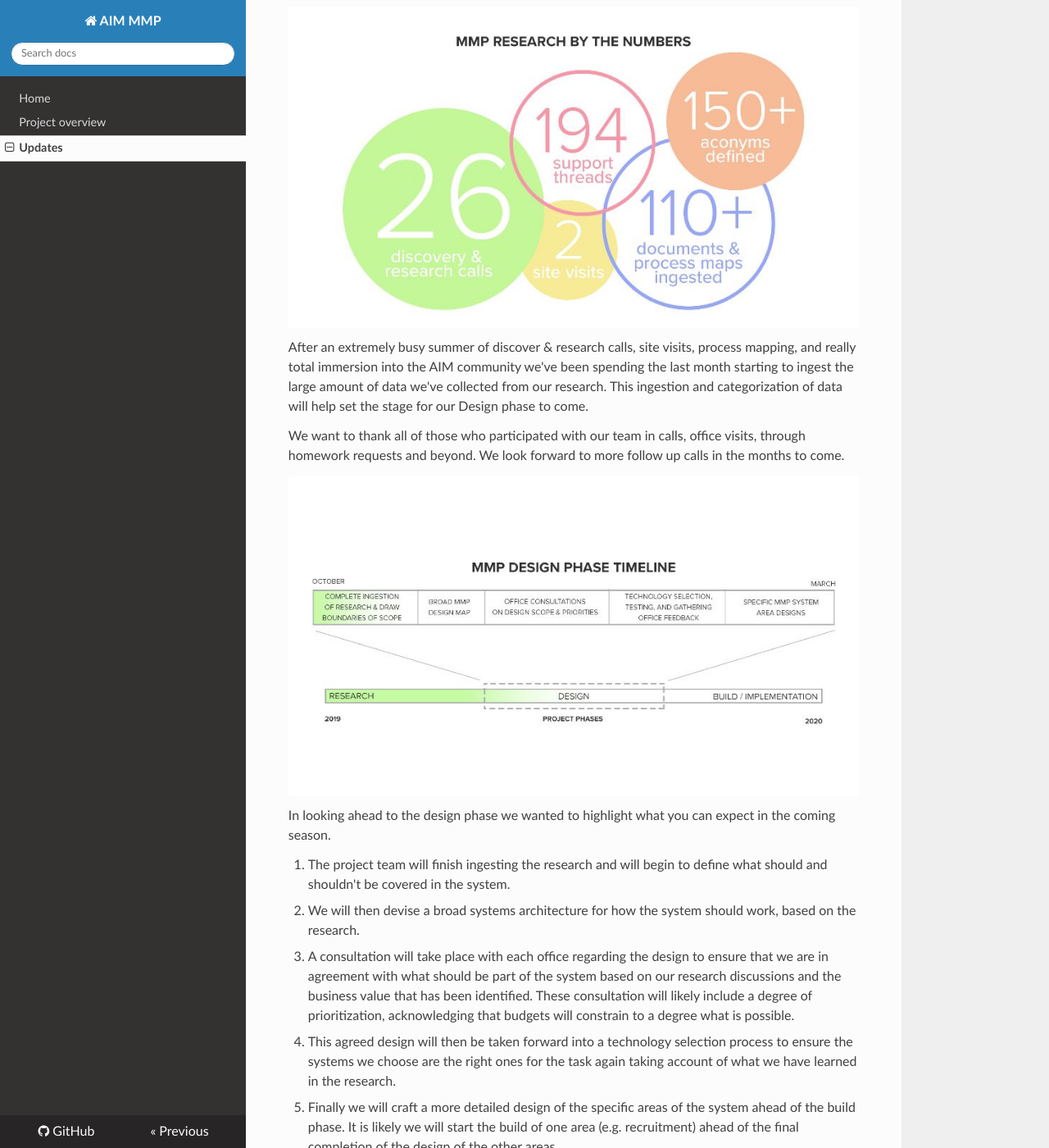
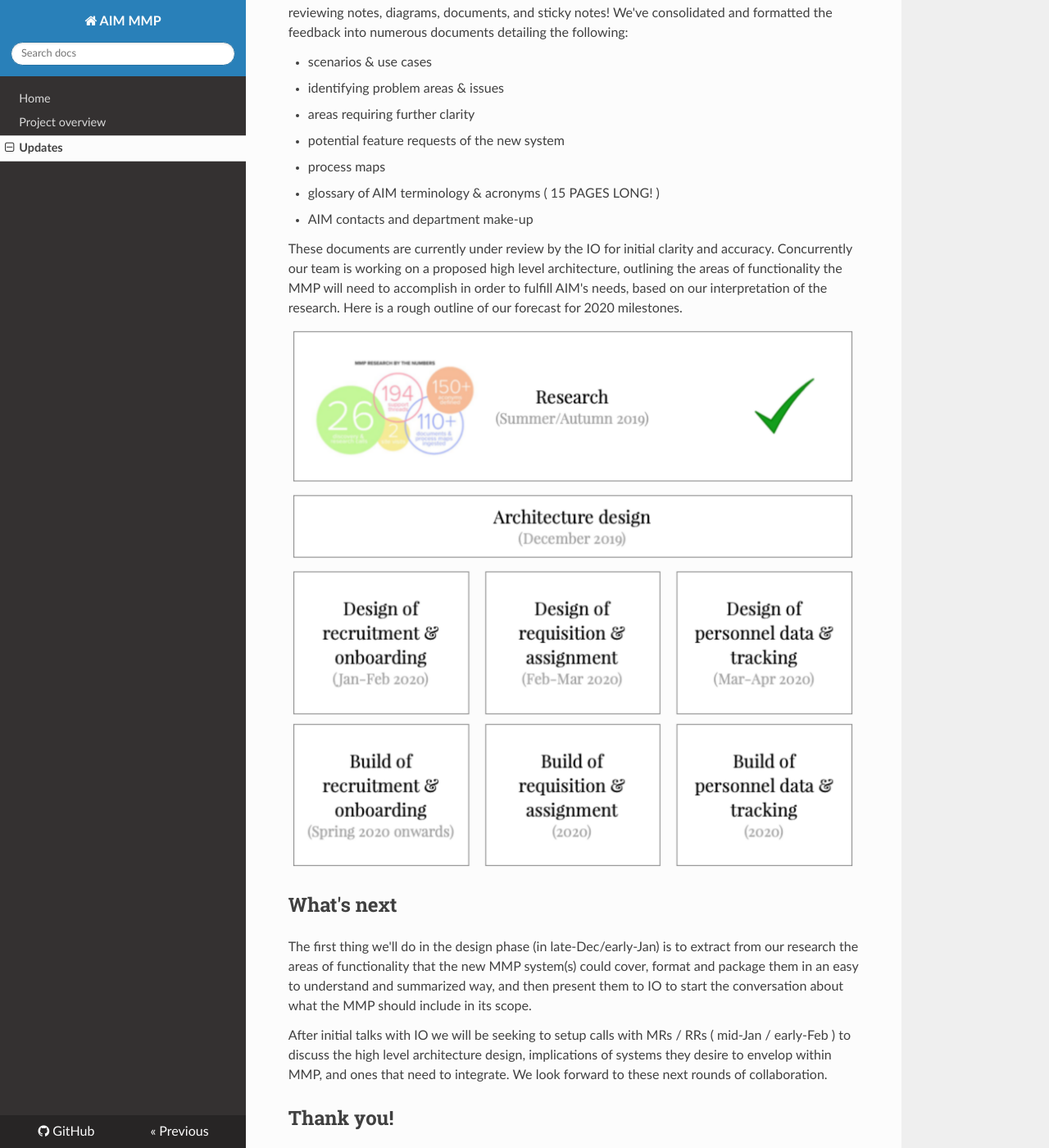
Before and after one commit to surupartners/AIM-MMP-Wiki, an MkDocs documentation site: the page built from docs/updates.md, in a window 1280 px wide and 1400 px high, scrolled down 571 px. Shown: the whole window at 82% size. Built offline with MkDocs 1.6.1, drawn with Linux system fonts in a browser that asks for light colours; nearby versions of some CDN libraries; some of the changed text lies outside the part shown.

Commit message:
dec update

```diff
--- a/docs/updates.md
+++ b/docs/updates.md
@@ -4,10 +4,58 @@ If you want to receive email updates, ask to be added to the mailing list by ema
 
 - - -
 
+- [December 2019](#december-2019)
 - [October 2019](#october-2019)
 - [July 2019](#july-2019)
 - [June 2019](#june-2019)
 - [April 2019](#april-2019)
+
+- - -
+# December 2019
+Welcome to another update on the MMP (Member Management Platform) Project from the MMP Project Team. We have finally concluded the research phase of the project after months of reviewing notes, diagrams, documents, and sticky notes! We've consolidated and formatted the feedback into numerous documents detailing the following:
+
+- scenarios & use cases
+- identifying problem areas & issues
+- areas requiring further clarity
+- potential feature requests of the new system
+- process maps
+- glossary of AIM terminology & acronyms ( 15 PAGES LONG! )
+- AIM contacts and department make-up
+
+These documents are currently under review by the IO for initial clarity and accuracy. Concurrently our team is working on a proposed high level architecture, outlining the areas of functionality the MMP will need to accomplish in order to fulfill AIM's needs, based on our interpretation of the research. Here is a rough outline of our forecast for 2020 milestones.
+
+![](images/dec-19.png)
+
+## What's next
+The first thing we'll do in the design phase (in late-Dec/early-Jan) is to extract from our research the areas of functionality that the new MMP system(s) could cover, format and package them in an easy to understand and summarized way, and then present them to IO to start the conversation about what the MMP should include in its scope.
+
+After initial talks with IO we will be seeking to setup calls with MRs / RRs ( mid-Jan / early-Feb ) to discuss the high level architecture design, implications of systems they desire to envelop within MMP, and ones that need to integrate.  We look forward to these next rounds of collaboration.
+
+## Thank you!
+Our MMP Team would like to thank all of you who have made yourselves available this year to contribute to our research through participation in in-person workshops, numerous calls, providing documents, and countless emails.  We wish you a Merry Christmas and Happy New Year!  We look forward to continuing the journey in 2020.
+
+<div>
+    <img class="l-push-bottom--small" src="/images/research-findings/room.jpg">
+</div>
+<div class="l-grid  l-grid--gutters-small / l-push-bottom--small">
+    <div class="l-grid-cell">
+        <img src="/images/research-findings/harrison.jpg">
+    </div>
+    <div class="l-grid-cell">
+        <img src="/images/research-findings/ted.jpg">
+    </div>
+    <div class="l-grid-cell">
+        <img src="/images/research-findings/monte.jpg">
+    </div>
+</div>
+<div class="l-grid  l-grid--gutters-small / l-push-bottom">
+    <div class="l-grid-cell">
+        <img src="/images/research-findings/ingestion.jpg">
+    </div>
+    <div class="l-grid-cell">
+        <img src="/images/research-findings/tom.jpg">
+    </div>
+</div>
 
 - - -
 # October 2019
```
Also changed, not shown: docs/images/dec-19.png (added).
